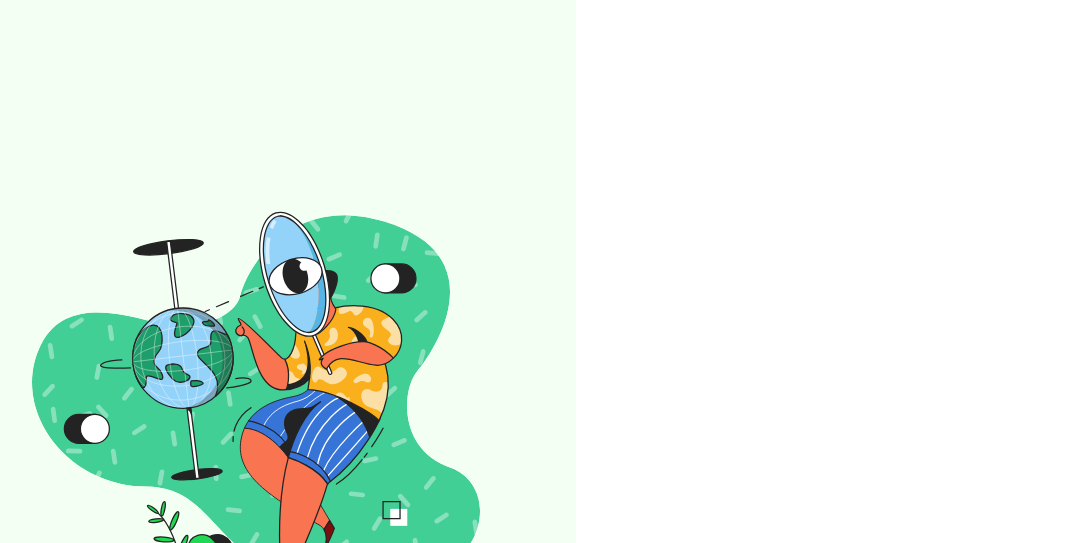
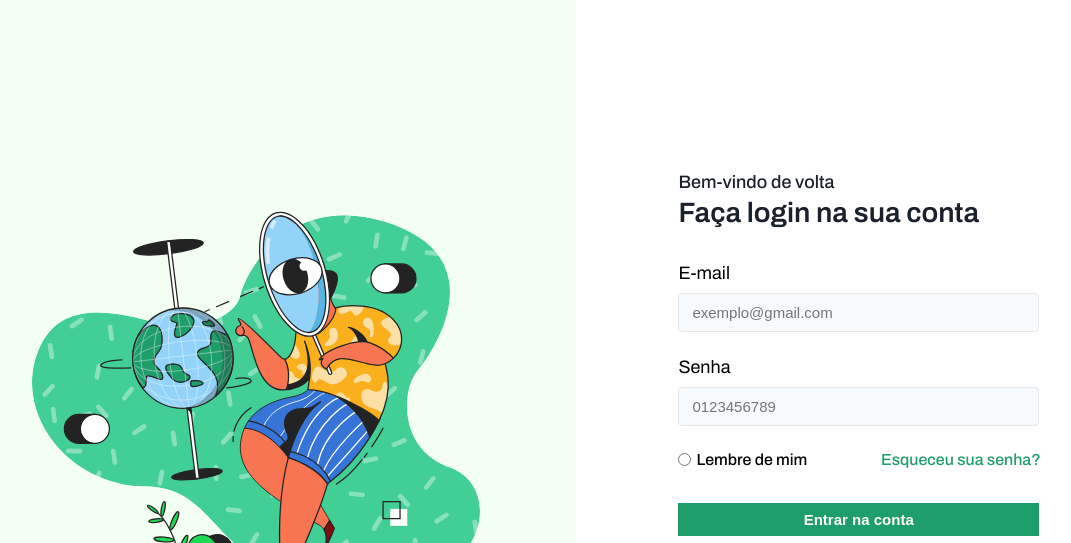
Before and after one commit to luad3cristal/desafio4, a plain HTML site: page index.html in a window 1280 px wide. Shown: the top 543 px of the page, without its empty margins (64-1135 px from the left). Drawn offline with Linux system fonts and the light colour scheme.

Commit message:
adding main content

```diff
--- a/index.html
+++ b/index.html
@@ -21,5 +21,43 @@
     <header>
       <img src="./assets/img.svg" alt="" />
     </header>
+    <main>
+      <div id="intro">
+        <h4>Bem-vindo de volta</h4>
+        <h2>Faça login na sua conta</h2>
+      </div>
+      <form>
+        <label for="email">E-mail</label>
+        <input
+          type="email"
+          name="email"
+          placeholder="exemplo@gmail.com"
+          class="input"
+        />
+
+        <label for="senha">Senha</label>
+        <input
+          type="password"
+          name="senha"
+          placeholder="0123456789"
+          class="input"
+        />
+
+        <div id="check">
+          <input type="radio" name="check" />
+          <label for="check">Lembre de mim</label>
+
+          <a href="">Esqueceu sua senha? </a>
+        </div>
+
+        <button id="b1">Entrar na conta</button>
+        <button id="b2">
+          <img src="./assets/google-logo.svg" alt="" />Ou faça login com o
+          Google
+        </button>
+
+        <h4>Não tem uma conta? <a href="">Cadastre-se</a></h4>
+      </form>
+    </main>
   </body>
 </html>
--- a/style.css
+++ b/style.css
@@ -19,9 +19,10 @@ body {
 
   display: flex;
   flex-direction: row;
-  align-items: center;
+  gap: 8%;
 }
 
+/* header */
 header {
   height: 100vh;
   width: 50vw;
@@ -34,3 +35,116 @@ header {
 header img {
   width: 70%;
 }
+
+/* main */
+main {
+  display: flex;
+  flex-direction: column;
+  justify-content: center;
+  gap: 35px;
+}
+
+main #intro {
+  display: flex;
+  flex-direction: column;
+  text-align: left;
+  gap: 5px;
+
+  color: var(--google-button-text-color);
+}
+
+#intro h4 {
+  font-weight: 500;
+  font-size: 18px;
+}
+
+#intro h2 {
+  font-weight: 600;
+  font-size: 28px;
+}
+
+form {
+  width: 120%;
+  display: flex;
+
+  flex-direction: column;
+  gap: 10px;
+}
+
+form > label {
+  font-size: 18px;
+}
+
+form .input {
+  margin: 0 0 15px;
+  padding: 10px 13px;
+
+  font-size: 15px;
+}
+
+/* form input:focus {
+  border-color: #c8c8c8;
+} */
+
+form input {
+  background-color: var(--input-bg-color);
+  border: 1px solid var(--input-border-color);
+  border-radius: 4px;
+}
+
+form #check {
+  display: flex;
+  align-items: center;
+  gap: 5px;
+
+  font-size: 16px;
+  font-weight: 500;
+
+  margin-bottom: 25px;
+}
+
+form #check a {
+  text-decoration: none;
+  color: var(--links-button-color);
+
+  position: relative;
+  left: 19%;
+}
+
+form button {
+  display: flex;
+  align-items: center;
+  justify-content: center;
+  gap: 10px;
+
+  padding: 8px 0;
+
+  border: none;
+  color: var(--button-text-color);
+  font-size: 15px;
+  font-weight: 600;
+}
+
+form #b1 {
+  background-color: #1e9e6a;
+}
+
+form #b2 {
+  background-color: var(--google-button-text-color);
+
+  margin-bottom: 20px;
+}
+
+form button img {
+  width: 20px;
+}
+
+form h4 {
+  text-align: center;
+  color: var(--google-button-text-color);
+}
+
+form a {
+  text-decoration: none;
+  color: var(--links-button-color);
+}
```
Also changed, not shown: assets/google-logo.svg (added).
